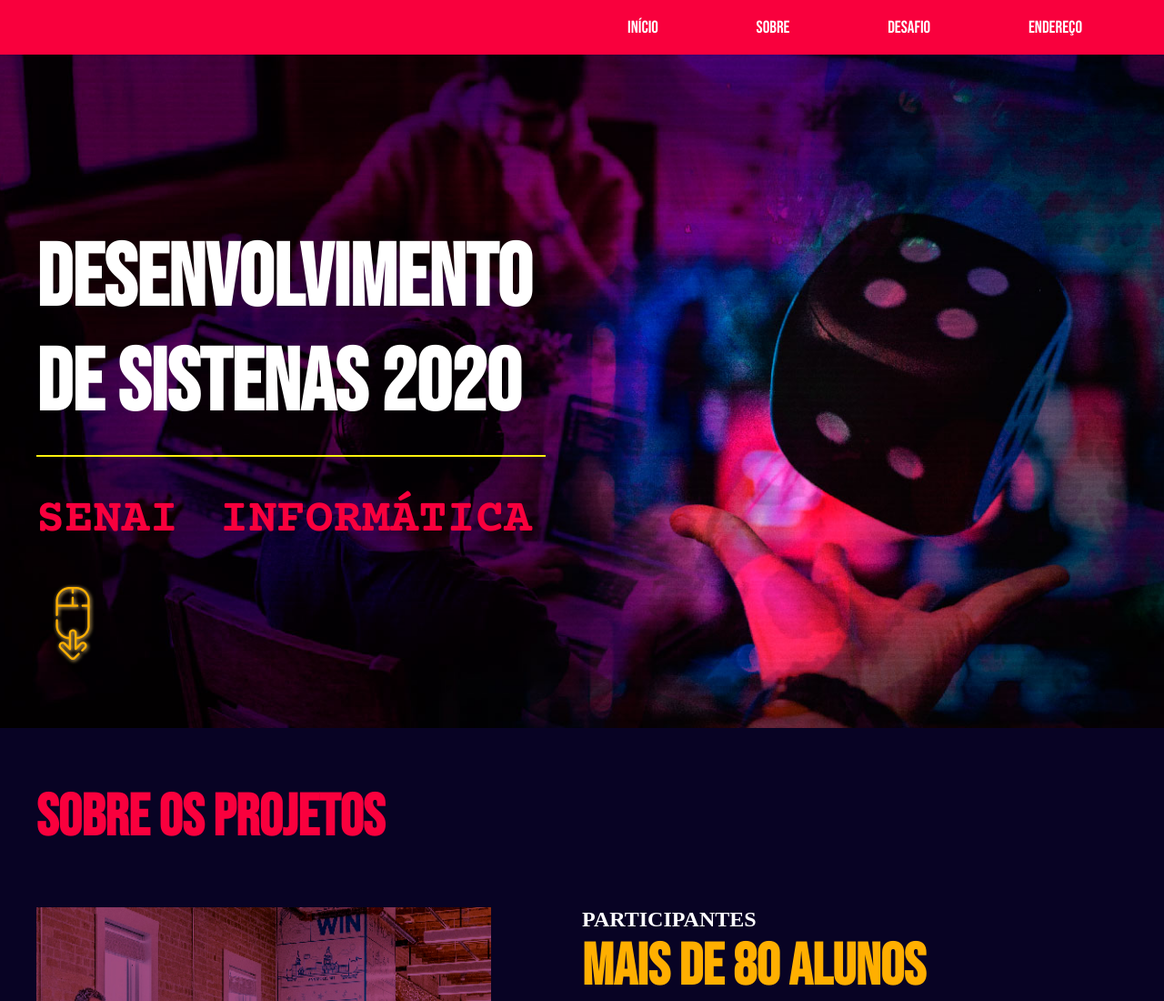
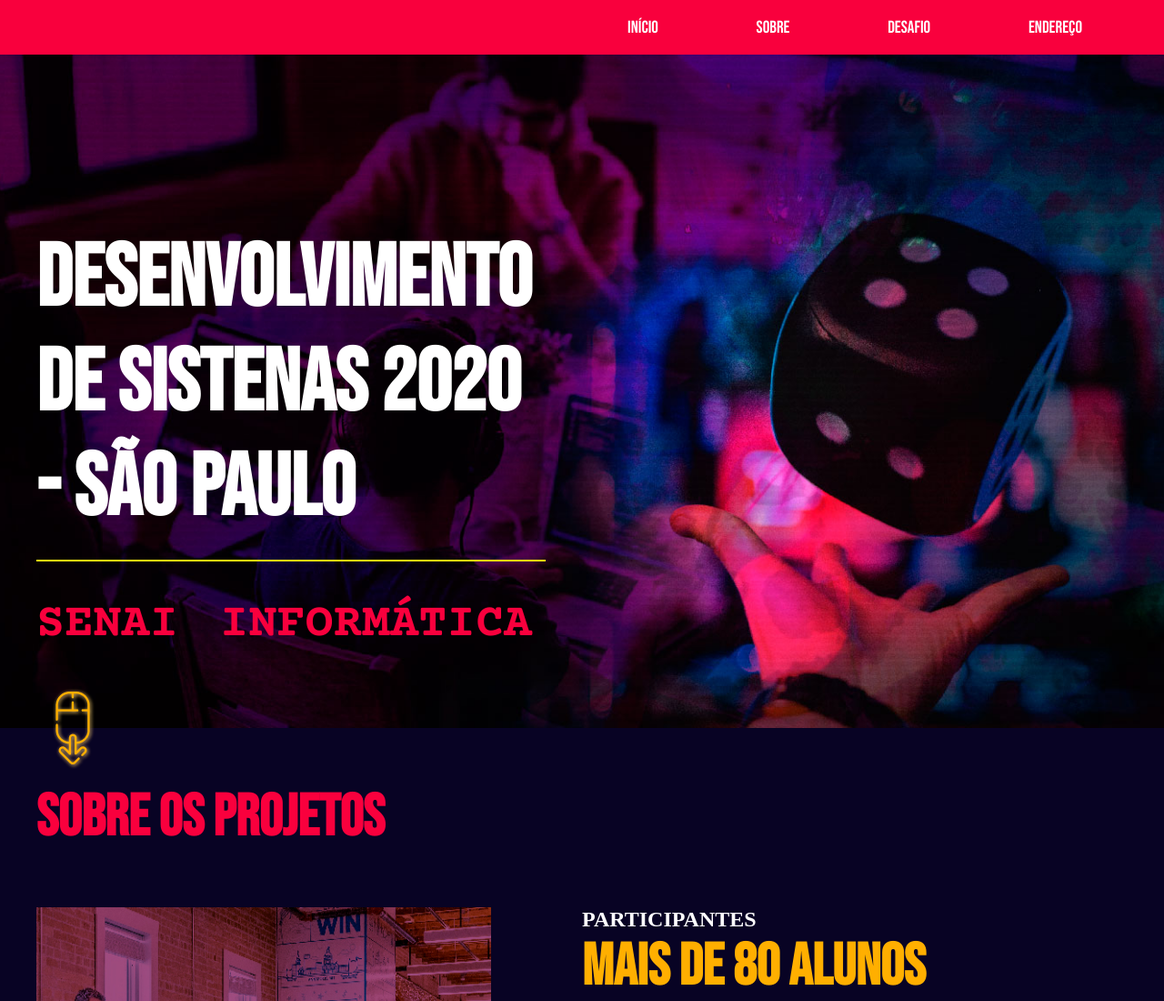
Before and after one commit to AnaPaulaAlves/ProjetoLandingPage, a plain HTML site: page index.html in a window 1280 px wide. Shown: the top 1100 px of the page at 91% size. Drawn offline with nearby package versions, Linux system fonts and the light colour scheme.

Commit message:
São Paulo

```diff
--- a/index.html
+++ b/index.html
@@ -18,7 +18,7 @@
       <section class="banner">
         <div class="content alinhando-abaixo">
           <div class="banner-text">
-            <h1>Desenvolvimento de sistenas 2020</h1>
+            <h1>Desenvolvimento de sistenas 2020 - São Paulo</h1>
             <p>SENAI <span>Informática</span></p>
              <img src="img/mouse-down - Copia.png" alt="Desenho de Mouse amarelo com seta para baixo - ir para seção x">
             </div>
```
